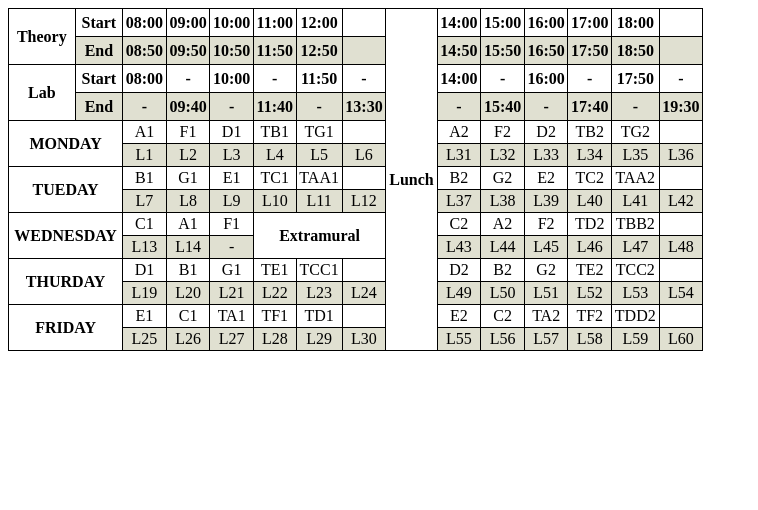
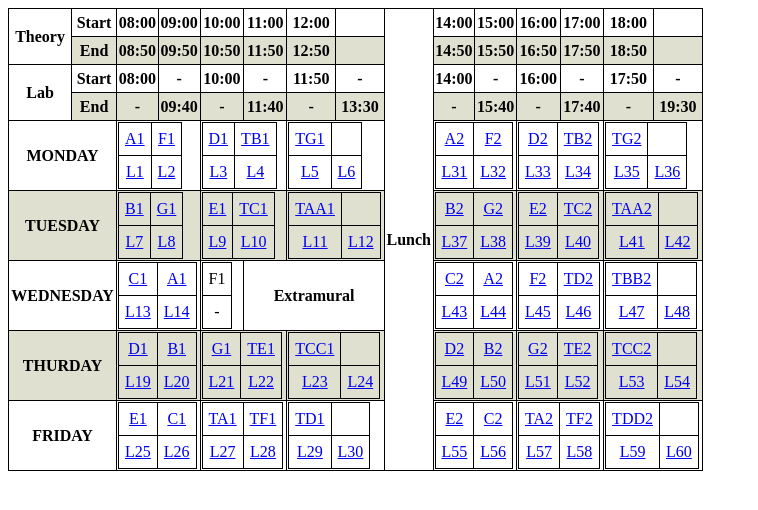
Before and after one commit to SudharshanNagarajan17/IWP, a PHP site: page /table.php in a window 1280 px wide. Shown: the top 510 px of the page, without its empty margins (0-758 px from the left). Run offline with PHP 8.4, Linux system fonts and the light colour scheme.

Commit message:
Table inside table inside table.php

```diff
--- a/table.php
+++ b/table.php
@@ -1,3 +1,8 @@
+<!--dei i'm feeling very sleepy. I'll edit the rest tomorrow. i'll add these to the repo as of now-->
+
+
+
+
 <!DOCTYPE html>
 <html>
 <head>
@@ -5,72 +10,393 @@
 </head>
 <body>
 <style>
-table{
+
+table.table1{
 	border-collapse: collapse;
 	width: 55%;
 	border:1px solid black;
 }
-th{
+table.table1 th{
 	border:1px solid black;
 	height:25px;
 }
-td{
+table.table1 td{
 	height:20px;
 	text-align: center;
 	border:1px solid black;
 }
-tr{
+table.table1 tr{
 	border-bottom: 1px solid black;
 }
-tr:nth-child(even){
-	background-color:#e0e0d1;
+
+table.table2 td{
+	border-left: 1px solid black;
+	text-align: center;
+	padding: 6px;
 }
+table.table2{
+	border:none;
+	border-collapse: collapse;
+	border-spacing: 8px 2px;
+}
+table.table2 tr{
+	text-align: center;
+}
+table.table2 td:first child{
+	border-left: none;
+
+
 </style>
-<div>
-<table style="float: left">
+
+
+<table class="table1">
+
 <tr>
 <th rowspan="2">Theory</th><th>Start</th><th>08:00</th><th>09:00</th><th>10:00</th><th>11:00</th><th>12:00</th><th></th><th rowspan="14">Lunch</th><th>14:00</th><th>15:00</th><th>16:00</th><th>17:00</th><th>18:00</th><th></th>
 </tr>
-<tr>
+<tr bgcolor="#e0e0d1">
 <th>End</th><th>08:50</th><th>09:50</th><th>10:50</th><th>11:50</th><th>12:50</th><th></th><th>14:50</th><th>15:50</th><th>16:50</th><th>17:50</th><th>18:50</th><th></th>
 </tr>
 <tr>
 <th rowspan="2">Lab</th><th>Start</th><th>08:00</th><th>-</th><th>10:00</th><th>-</th><th>11:50</th><th>-</th><th>14:00</th><th>-</th><th>16:00</th><th>-</th><th>17:50</th><th>-</th>
 </tr>
-<tr>
+<tr bgcolor="#e0e0d1">
 <th>End</th><th>-</th><th>09:40</th><th>-</th><th>11:40</th><th>-</th><th>13:30</th><th>-</th><th>15:40</th><th>-</th><th>17:40</th><th>-</th><th>19:30</th>
 </tr>
 <tr>
-<td rowspan="2" colspan="2"><b>MONDAY</b></td><td>A1</td><td>F1</td><td>D1</td><td>TB1</td><td>TG1</td><td></td><td>A2</td><td>F2</td><td>D2</td><td>TB2</td><td>TG2</td><td></td>
+
+	<td rowspan="1" colspan="2"><b>MONDAY</b></td>
+	<td colspan="2"><a href="1.php?ls=l1" target="if1">
+		<table class="table2">
+			<tr>
+				<td>A1</td><td>F1</td>
 			</tr>
 			<tr>
-<td>L1</td><td>L2</td><td>L3</td><td>L4</td><td>L5</td><td>L6</td><td>L31</td><td>L32</td><td>L33</td><td>L34</td><td>L35</td><td>L36</td>
+				<td>L1</td><td>L2</td>
+			</tr>
+		</table>
+	</a></td>
+	<td colspan="2"><a href="1.php?ls=l3" target="if1">
+		<table class="table2">
+			<tr>
+				<td>D1</td><td>TB1</td>
 			</tr>
 			<tr>
-<td rowspan="2" colspan="2"><b>TUEDAY</b></td><td>B1</td><td>G1</td><td>E1</td><td>TC1</td><td>TAA1</td><td></td><td>B2</td><td>G2</td><td>E2</td><td>TC2</td><td>TAA2</td><td></td>
+				<td>L3</td><td>L4</td>
+			</tr>
+		</table>
+	</a></td>
+
+	<td colspan="2"><a href="1.php?ls=l5" target="if1">
+		<table class="table2">
+			<tr>
+				<td>TG1</td><td></td>
 			</tr>
 			<tr>
-<td>L7</td><td>L8</td><td>L9</td><td>L10</td><td>L11</td><td>L12</td><td>L37</td><td>L38</td><td>L39</td><td>L40</td><td>L41</td><td>L42</td>
+				<td>L5</td><td>L6</td>
+			</tr>
+		</table>
+	</a></td>
+
+	<td colspan="2"><a href="1.php?ls=l31" target="if1">
+		<table class="table2">
+			<tr>
+				<td>A2</td><td>F2</td>
 			</tr>
 			<tr>
-<td rowspan="2" colspan="2"><b>WEDNESDAY</b></td><td>C1</td><td>A1</td><td>F1</td><td rowspan="2" colspan="3" align="center"><b>Extramural</b></td><td>C2</td><td>A2</td><td>F2</td><td>TD2</td><td>TBB2</td><td></td>
+				<td>L31</td><td>L32</td>
+			</tr>
+		</table>
+	</a></td>
+	<td colspan="2"><a href="1.php?ls=l31" target="if1">
+		<table class="table2">
+			<tr>
+				<td>D2</td><td>TB2</td>
 			</tr>
 			<tr>
-<td>L13</td><td>L14</td><td>-</td><td>L43</td><td>L44</td><td>L45</td><td>L46</td><td>L47</td><td>L48</td>
+				<td>L33</td><td>L34</td>
+			</tr>
+		</table>
+	</a></td>
+
+	<td colspan="2"><a href="1.php?ls=l33" target="if1">
+		<table class="table2">
+			<tr>
+				<td>TG2</td><td></td>
 			</tr>
 			<tr>
-<td rowspan="2" colspan="2"><b>THURDAY</b></td><td>D1</td><td>B1</td><td>G1</td><td>TE1</td><td>TCC1</td><td></td><td>D2</td><td>B2</td><td>G2</td><td>TE2</td><td>TCC2</td><td></td>
+				<td>L35</td><td>L36</td>
+			</tr>
+		</table>
+	</a></td>
+
+</tr>
+
+<tr bgcolor="#e0e0d1">
+	<td rowspan="1" colspan="2"><b>TUESDAY</b></td>
+	<td colspan="2"><a href="1.php?ls=l7" target="if1">
+		<table class="table2">
+			<tr>
+				<td>B1</td><td>G1</td>
 			</tr>
 			<tr>
-<td>L19</td><td>L20</td><td>L21</td><td>L22</td><td>L23</td><td>L24</td><td>L49</td><td>L50</td><td>L51</td><td>L52</td><td>L53</td><td>L54</td>
+				<td>L7</td><td>L8</td>
+		</table>
+	</a></td>
+
+	<td colspan="2"><a href="1.php?ls=l9" target="if1">
+		<table class="table2">
+			<tr>
+				<td>E1</td><td>TC1</td>
 			</tr>
 			<tr>
-<td rowspan="2" colspan="2"><b>FRIDAY</b></td><td>E1</td><td>C1</td><td>TA1</td><td>TF1</td><td>TD1</td><td></td><td>E2</td><td>C2</td><td>TA2</td><td>TF2</td><td>TDD2</td><td></td>
+				<td>L9</td><td>L10</td>
+			</tr>
+		</table>
+	</a></td>
+
+	<td colspan="2"><a href="1.php?ls=l11" target="if1">
+		<table class="table2">
+			<tr>
+				<td>TAA1</td><td></td>
 			</tr>
 			<tr>
-<td>L25</td><td>L26</td><td>L27</td><td>L28</td><td>L29</td><td>L30</td><td>L55</td><td>L56</td><td>L57</td><td>L58</td><td>L59</td><td>L60</td>
+				<td>L11</td><td>L12</td>
 			</tr>
 		</table>
-</div>
+	</a></td>
+
+	<td colspan="2"><a href="1.php?ls=l37" target="if1">
+		<table class="table2">
+			<tr>
+				<td>B2</td><td>G2</td>
+			</tr>
+			<tr>
+				<td>L37</td><td>L38</td>
+			</tr>
+		</table>
+	</a></td>
+
+	<td colspan="2"><a href="1.php?ls=l39" target="if1">
+		<table class="table2">
+			<tr>
+				<td>E2</td><td>TC2</td>
+			</tr>
+			<tr>
+				<td>L39</td><td>L40</td>
+			</tr>
+		</table>
+	</a></td>
+
+	<td colspan="2"><a href="1.php?ls=l41" target="if1">
+		<table class="table2">
+			<tr>
+				<td>TAA2</td><td></td>
+			</tr>
+			<tr>
+				<td>L41</td><td>L42</td>
+			</tr>
+		</table>
+	</a></td>
+</tr>
+
+<tr>
+	<td rowspan="1" colspan="2"><b>WEDNESDAY</b></td>
+	<td colspan="2"><a href="1.php?ls=l13" target="if1">
+		<table class="table2">
+			<tr>
+				<td>C1</td><td>A1</td>
+			</tr>
+			<tr>
+				<td>L13</td><td>L14</td>
+			</tr>
+		</table>
+	</a></td>
+
+	<td>
+		<table class="table2">
+			<tr>
+				<td>F1</td>
+			</tr>
+			<tr>
+				<td>-</td>
+			</tr>
+		</table>
+	</td>
+	<td rowspan="1" colspan="3" align="center"><b>Extramural</b></td>
+	<td colspan="2"><a href="1.php?ls=l43" target="if1">
+		<table class="table2">
+			<tr>
+				<td>C2</td><td>A2</td>
+			</tr>
+			<tr>
+				<td>L43</td><td>L44</td>
+			</tr>
+		</table>
+	</a></td>
+
+	<td colspan="2"><a href="1.php?ls=l45" target="if1">
+		<table class="table2">
+			<tr>
+				<td>F2</td><td>TD2</td>
+			</tr>
+			<tr>
+				<td>L45</td><td>L46</td>
+			</tr>
+		</table>
+	</a></td>
+
+	<td colspan="2"><a href="1.php?ls=l47" target="if1">
+		<table class="table2">
+			<tr>
+				<td>TBB2</td><td></td>
+			</tr>
+			<tr>
+				<td>L47</td><td>L48</td>
+			</tr>
+		</table>
+	</a></td>
+</tr>
+
+<tr bgcolor="#e0e0d1">
+	<td rowspan="1" colspan="2"><b>THURDAY</b></td>
+	<td colspan="2"><a href="1.php?ls=l19" target="if1">
+		<table class="table2">
+			<tr>
+				<td>D1</td><td>B1</td>
+			</tr>
+			<tr>
+				<td>L19</td><td>L20</td>
+			</tr>
+		</table>
+	</a></td>
+
+	<td colspan="2"><a href="1.php?ls=l21" target="if1">
+		<table class="table2">
+			<tr>
+				<td>G1</td><td>TE1</td>
+			</tr>
+			<tr>
+				<td>L21</td><td>L22</td>
+			</tr>
+		</table>
+	</a></td>
+
+	<td colspan="2"><a href="1.php?ls=l23" target="if1">
+		<table class="table2">
+			<tr>
+				<td>TCC1</td><td></td>
+			</tr>
+			<tr>
+				<td>L23</td><td>L24</td>
+			</tr>
+		</table>
+	</a></td>
+
+	<td colspan="2"><a href="1.php?ls=l49" target="if1">
+		<table class="table2">
+			<tr>
+				<td>D2</td><td>B2</td>
+			</tr>
+			<tr>
+				<td>L49</td><td>L50</td>
+			</tr>
+		</table>
+	</a></td>
+
+	<td colspan="2"><a href="1.php?ls=l51" target="if1">
+		<table class="table2">
+			<tr>
+				<td>G2</td><td>TE2</td>
+			</tr>
+			<tr>
+				<td>L51</td><td>L52</td>
+			</tr>
+		</table>
+	</a></td>
+
+	<td colspan="2"><a href="1.php?ls=l53" target="if1">
+		<table class="table2">
+			<tr>
+				<td>TCC2</td><td></td>
+			</tr>
+			<tr>
+				<td>L53</td><td>L54</td>
+			</tr>
+		</table>
+	</a></td>
+</tr>
+
+<tr>
+<td rowspan="1" colspan="2"><b>FRIDAY</b></td>
+	<td colspan="2"><a href="1.php?ls=l25" target="if1">
+		<table class="table2">
+			<tr>
+				<td>E1</td><td>C1</td>
+			</tr>
+			<tr>
+				<td>L25</td><td>L26</td>
+			</tr>
+		</table>
+	</a></td>
+
+	<td colspan="2"><a href="1.php?ls=l27" target="if1">
+		<table class="table2">
+			<tr>
+				<td>TA1</td><td>TF1</td>
+			</tr>
+			<tr>
+				<td>L27</td><td>L28</td>
+			</tr>
+		</table>
+	</a></td>
+
+	<td colspan="2"><a href="1.php?ls=l29" target="if1">
+		<table class="table2">
+			<tr>
+				<td>TD1</td><td></td>
+			</tr>
+			<tr>
+				<td>L29</td><td>L30</td>
+			</tr>
+		</table>
+	</a></td>
+
+	<td colspan="2"><a href="1.php?ls=l55" target="if1">
+		<table class="table2">
+			<tr>
+				<td>E2</td><td>C2</td>
+			</tr>
+			<tr>
+				<td>L55</td><td>L56</td>
+			</tr>
+		</table>
+	</a></td>
+
+	<td colspan="2"><a href="1.php?ls=l57" target="if1">
+		<table class="table2">
+			<tr>
+				<td>TA2</td><td>TF2</td>
+			</tr>
+			<tr>
+				<td>L57</td><td>L58</td>
+			</tr>
+		</table>
+	</a></td>
+
+	<td colspan="2"><a href="1.php?ls=l59" target="if1">
+		<table class="table2">
+			<tr>
+				<td>TDD2</td><td></td>
+			</tr>
+			<tr>
+				<td>L59</td><td>L60</td>
+			</tr>
+		</table>
+	</a></td>
+
+</tr>
+</table>
+
 </body>
 </html>
```
Lines whose indentation alone changed are shown as unchanged.
